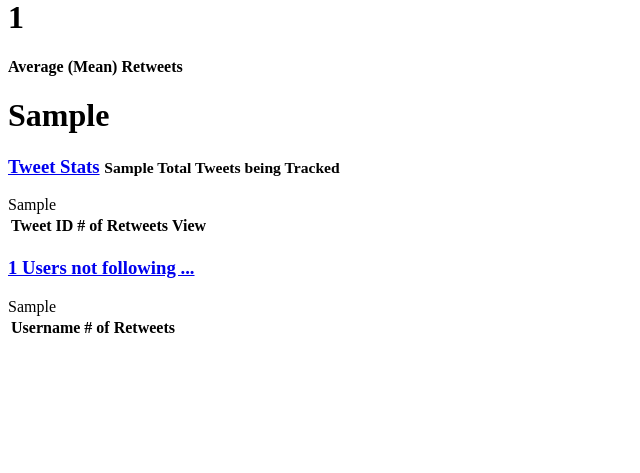
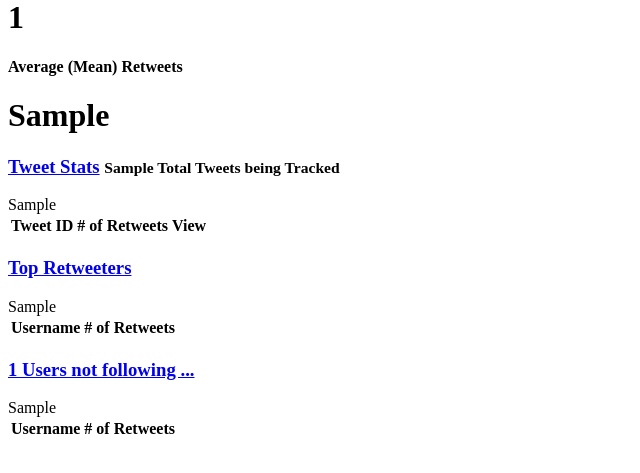
Before and after one commit to tylerjuniorcollege/simpleretweetcontest, a PHP site: template app/templates/index.php in a window 1280 px wide. Shown: the part 287-760 px from the top of the page, without its empty margins (0-640 px from the left). Run offline with PHP 8.4, Linux system fonts and the light colour scheme; the template is opened without the code that fills it: most values are stand-ins (such as "Sample title", 1, 10 or a date in 2020); lists and menus that the app fills with data are empty.

Commit message:
Added top_retweeters and started to get ready for campaigns

```diff
--- a/app/templates/index.php
+++ b/app/templates/index.php
@@ -71,9 +71,35 @@
 </div>
 <div class="row">
 	<div class="col-md-12">
+		<h3 class="page-header"><a data-toggle="collapse" data-target="#toptweeters" href="#toptweeters" aria-expanded="false" aria-controls="toptweeters">Top Retweeters</a>
+								<a data-toggle="collapse" data-target="#toptweeters" href="#toptweeters" aria-expanded="false" aria-controls="toptweeters" class="pull-right"><span class="glyphicon glyphicon-chevron-down"></span></a></h3>
+		<div class="clearfix"></div>
+		<table class="table table-condensed table-hover collapse in" id="toptweeters">
+			<colgroup>
+				<col class="col-md-6">
+				<col class="col-md-6">
+			</colgroup>
+			<thead>
+				<tr>
+					<th>Username</th>
+					<th># of Retweets</th>
+				</tr>
+			</thead>
+			<tbody>
+			<?=$data['top_tweeters'] ?>
+			</tbody>
+		</table>
+	</div>
+</div>
+<div class="row">
+	<div class="col-md-12">
 		<h3 class="page-header"><a data-toggle="collapse" data-target="#notfollowing" href="#notfollowing" aria-expanded="true" aria-controls="notfollowing"><?= $data['unfollowing_count'] ?> Users not following ...</a>
 								<a data-toggle="collapse" data-target="#notfollowing" href="#notfollowing" aria-expanded="true" aria-controls="notfollowing" class="pull-right"><span class="glyphicon glyphicon-chevron-down"></span></a></h3>
 		<table class="table table-condensed table-hover collapse" id="notfollowing">
+			<colgroup>
+				<col class="col-md-6">
+				<col class="col-md-6">
+			</colgroup>
 			<thead>
 				<tr>
 					<th>Username</th>
```
Also changed, not shown: public/index.php (+24 -2 lines).
